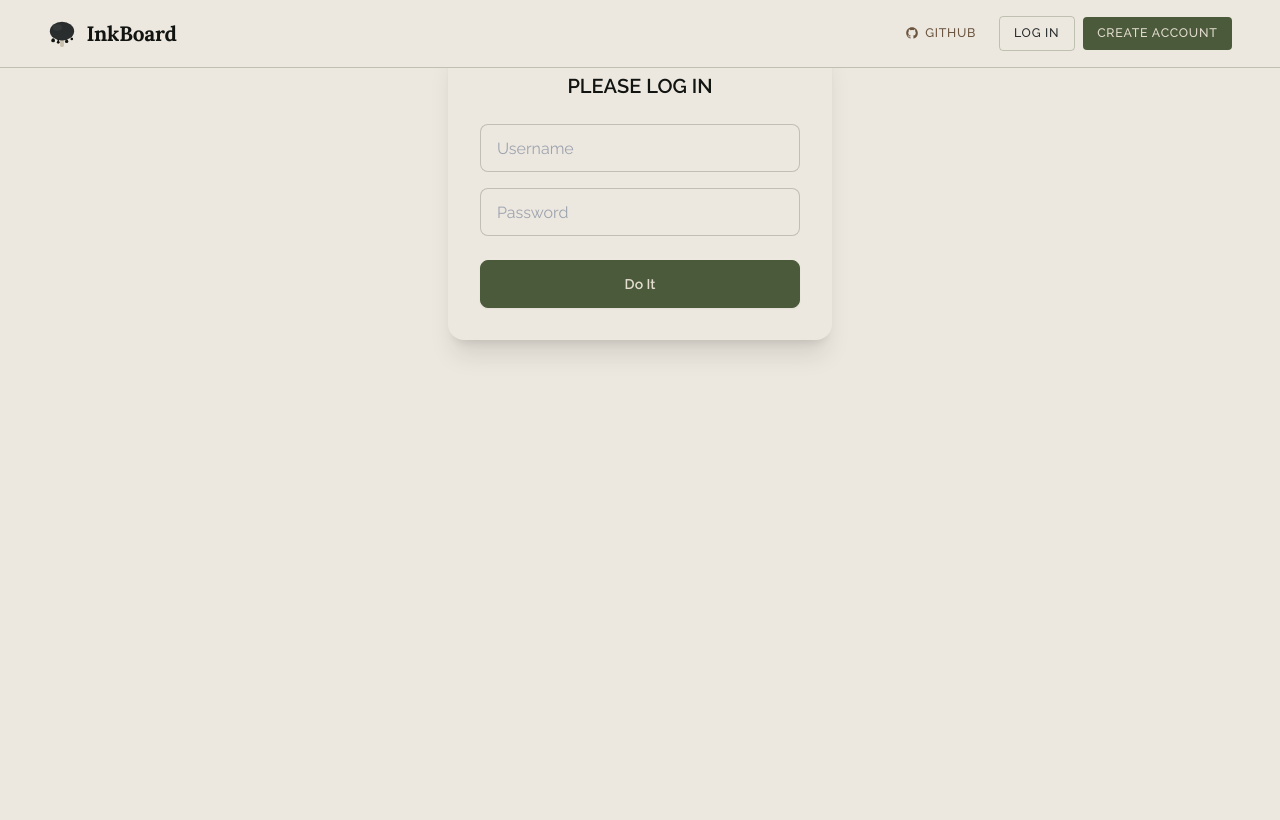
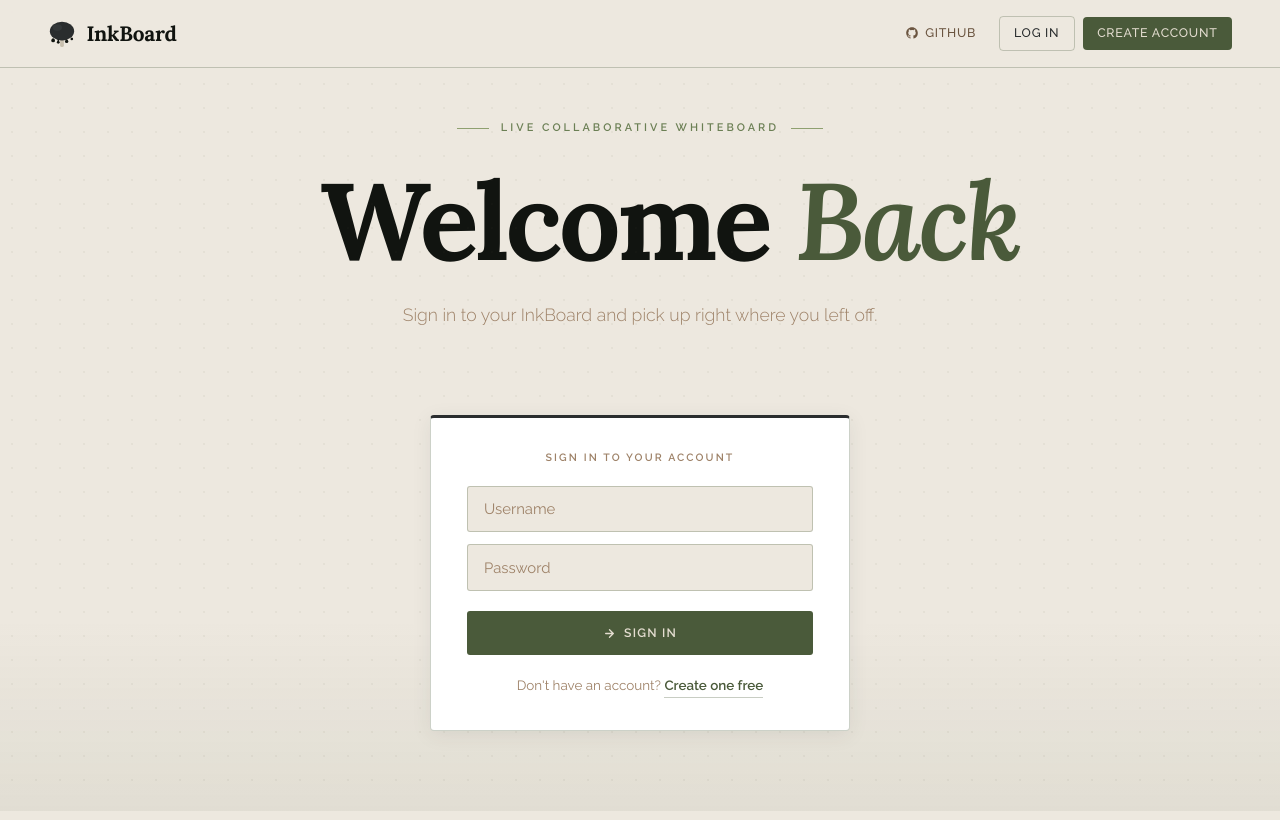
Before and after one commit to COP4331C-Team18/Large-Group-Project, a React (Vite) app in the folder frontend/: page /login in a window 1280 px wide. Shown: the top 820 px of the page. Built offline with nearby package versions, Linux system fonts and the light colour scheme.

Commit message:
login components

```diff
--- a/frontend/src/components/login/Login.tsx
+++ b/frontend/src/components/login/Login.tsx
@@ -1,5 +1,6 @@
 import React, { useState } from 'react';
 import { useNavigate } from 'react-router-dom';
+import LoginHero from './LoginHero';
 
 const app_name = 'inkboard.xyz';
 
@@ -44,7 +45,7 @@ export default function Login() {
         const user = { firstName: res.firstName, lastName: res.lastName, id: res.id };
         localStorage.setItem('user_data', JSON.stringify(user));
         setMessage('');
-        navigate('/cards'); // Modern client-side routing
+        navigate('/dashboard'); // Modern client-side routing
       }
     } catch (error: any) {
       alert(error.toString());
@@ -52,35 +53,103 @@ export default function Login() {
   };
 
   return (
-    <div className="card w-96 bg-base-100 shadow-xl mx-auto mt-10">
-      <div className="card-body">
-        <h2 className="card-title justify-center mb-4">PLEASE LOG IN</h2>
-        <div className="form-control w-full">
+    <section
+      className="
+        relative min-h-screen flex flex-col items-center justify-center
+        pt-28 pb-20 px-8 overflow-hidden bg-stem-bg
+      "
+    >
+      <LoginHero />
+
+      {/* Login card */}
+      <div className="relative z-[4] flex flex-col items-center text-center gap-10 w-full mt-10">
+        <div
+          className="
+            flex flex-col items-center gap-5
+            bg-white border border-[rgba(74,90,58,0.28)] border-t-[3px] border-t-cap
+            rounded px-9 py-8
+            shadow-[0_4px_20px_rgba(42,45,46,0.08)]
+            w-full max-w-[420px]
+          "
+        >
+          <p className="font-sans text-[0.66rem] font-semibold tracking-[0.2em] uppercase text-soil-light">
+            Sign in to your account
+          </p>
+
+          <div className="flex flex-col gap-3 w-full">
             <input
               type="text"
               placeholder="Username"
-            className="input input-bordered w-full mb-4"
+              value={loginName}
               onChange={handleSetLoginName}
+              onKeyDown={(e) => e.key === 'Enter' && doLogin(e as any)}
+              className="
+                w-full px-4 py-[0.7rem]
+                font-sans text-[0.93rem] text-ink
+                bg-stem-bg border border-[rgba(74,90,58,0.28)] rounded-[3px]
+                placeholder:text-soil-light
+                outline-none
+                focus:border-moss focus:ring-2 focus:ring-[rgba(74,90,58,0.15)]
+                transition-all duration-150
+              "
             />
             <input
               type="password"
               placeholder="Password"
-            className="input input-bordered w-full mb-6"
+              value={loginPassword}
               onChange={handleSetPassword}
+              onKeyDown={(e) => e.key === 'Enter' && doLogin(e as any)}
+              className="
+                w-full px-4 py-[0.7rem]
+                font-sans text-[0.93rem] text-ink
+                bg-stem-bg border border-[rgba(74,90,58,0.28)] rounded-[3px]
+                placeholder:text-soil-light
+                outline-none
+                focus:border-moss focus:ring-2 focus:ring-[rgba(74,90,58,0.15)]
+                transition-all duration-150
+              "
             />
+          </div>
+
           <button
-            className="btn btn-primary w-full"
             onClick={doLogin}
+            className="
+              w-full flex items-center justify-center gap-2
+              font-sans text-[0.76rem] font-semibold tracking-[0.1em] uppercase
+              bg-moss text-stem-light
+              px-6 py-[0.82rem] rounded-[3px] border-none
+              transition-colors duration-200 hover:bg-forest
+              cursor-pointer
+            "
           >
-            Do It
+            <svg width="13" height="13" viewBox="0 0 24 24" fill="none" stroke="currentColor" strokeWidth="2.5" strokeLinecap="round" strokeLinejoin="round">
+              <path d="M5 12h14M12 5l7 7-7 7" />
+            </svg>
+            Sign In
           </button>
-        </div>
+
           {message && (
-          <div className="text-error text-center mt-4 text-sm">
+            <p className="font-sans text-[0.84rem] text-red-700 text-center -mt-1">
               {message}
-          </div>
+            </p>
           )}
+
+          <p className="font-sans text-[0.84rem] text-soil-light text-center">
+            Don't have an account?{' '}
+            <button
+              onClick={() => navigate('/signup')}
+              className="
+                text-moss font-semibold
+                border-b border-[rgba(74,90,58,0.3)] pb-px
+                hover:border-moss transition-colors duration-150
+                bg-transparent border-x-0 border-t-0 cursor-pointer p-0
+              "
+            >
+              Create one free
+            </button>
+          </p>
         </div>
       </div>
+    </section>
   );
 }
--- /dev/null
+++ b/frontend/src/components/login/LoginHero.tsx
@@ -0,0 +1,45 @@
+export default function LoginHero() {
+  return (
+    <>
+      {/* Dot-grid texture */}
+      <div
+        style={{
+          position: 'fixed',
+          inset: 0,
+          backgroundImage: 'radial-gradient(circle, rgba(74,90,58,0.055) 1px, transparent 1px)',
+          backgroundSize: '24px 24px',
+          pointerEvents: 'none',
+          zIndex: 0,
+        }}
+      />
+
+      {/* Bottom green-fade overlay */}
+      <div
+        className="absolute bottom-0 left-0 right-0 h-48 pointer-events-none z-[1]"
+        style={{ background: 'linear-gradient(to top, rgba(74,90,58,0.07), transparent)' }}
+      />
+
+      {/* Eyebrow + headline */}
+      <div className="max-w-[640px] text-center">
+
+        {/* Eyebrow */}
+        <p className="inline-flex items-center gap-3 font-sans text-[0.68rem] font-semibold tracking-[0.28em] uppercase text-moss-light mb-8">
+          <span className="block w-8 h-px bg-moss-dim" />
+          Live collaborative whiteboard
+          <span className="block w-8 h-px bg-moss-dim" />
+        </p>
+
+        {/* Headline */}
+        <h1 className="font-serif text-[clamp(3.2rem,8.5vw,7rem)] font-bold leading-[0.95] tracking-[-0.03em] text-ink mb-7">
+          Welcome&nbsp;
+          <em className="text-moss italic">Back</em>{' '}
+        </h1>
+
+        {/* Sub */}
+        <p className="font-sans text-[1.1rem] font-light text-soil-light max-w-[480px] mx-auto mb-11 leading-[1.75]">
+          Sign in to your InkBoard and pick up right where you left off.
+        </p>
+      </div>
+    </>
+  );
+}
```
Lines whose indentation alone changed are shown as unchanged.
